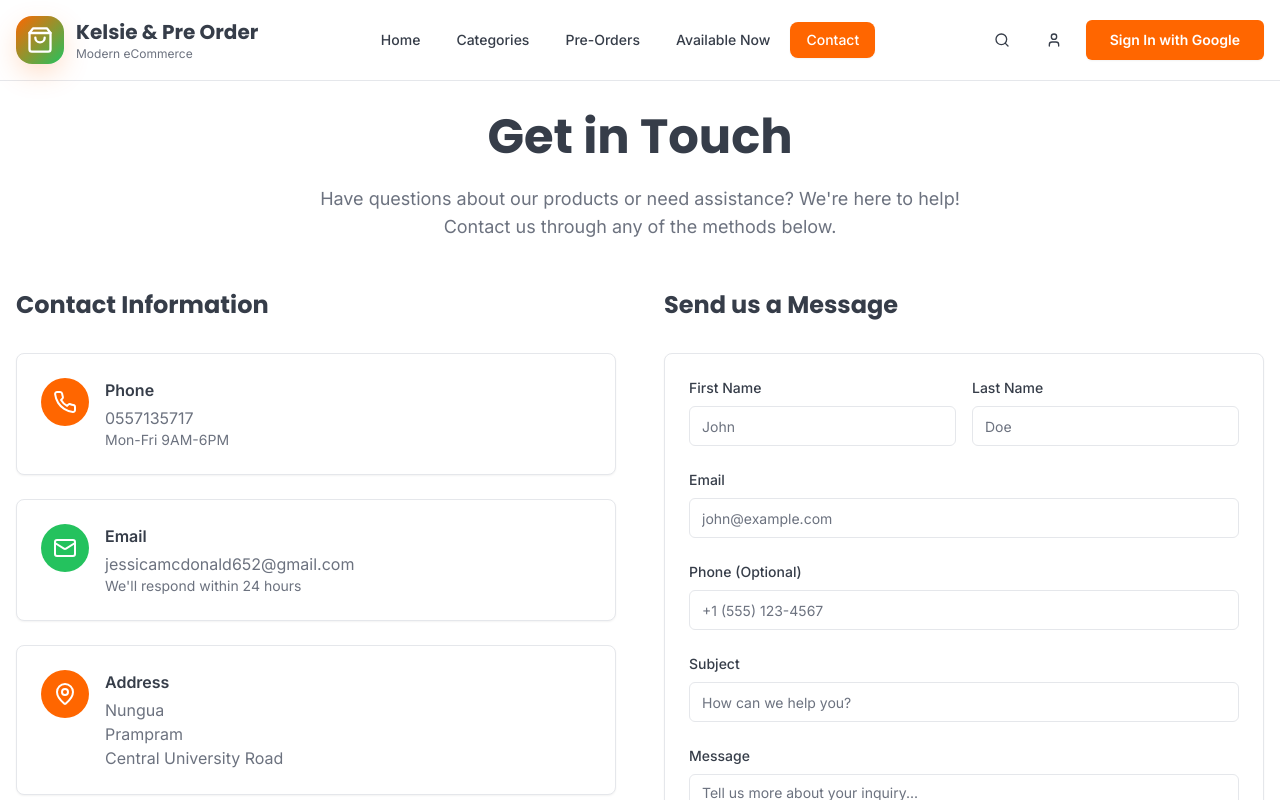
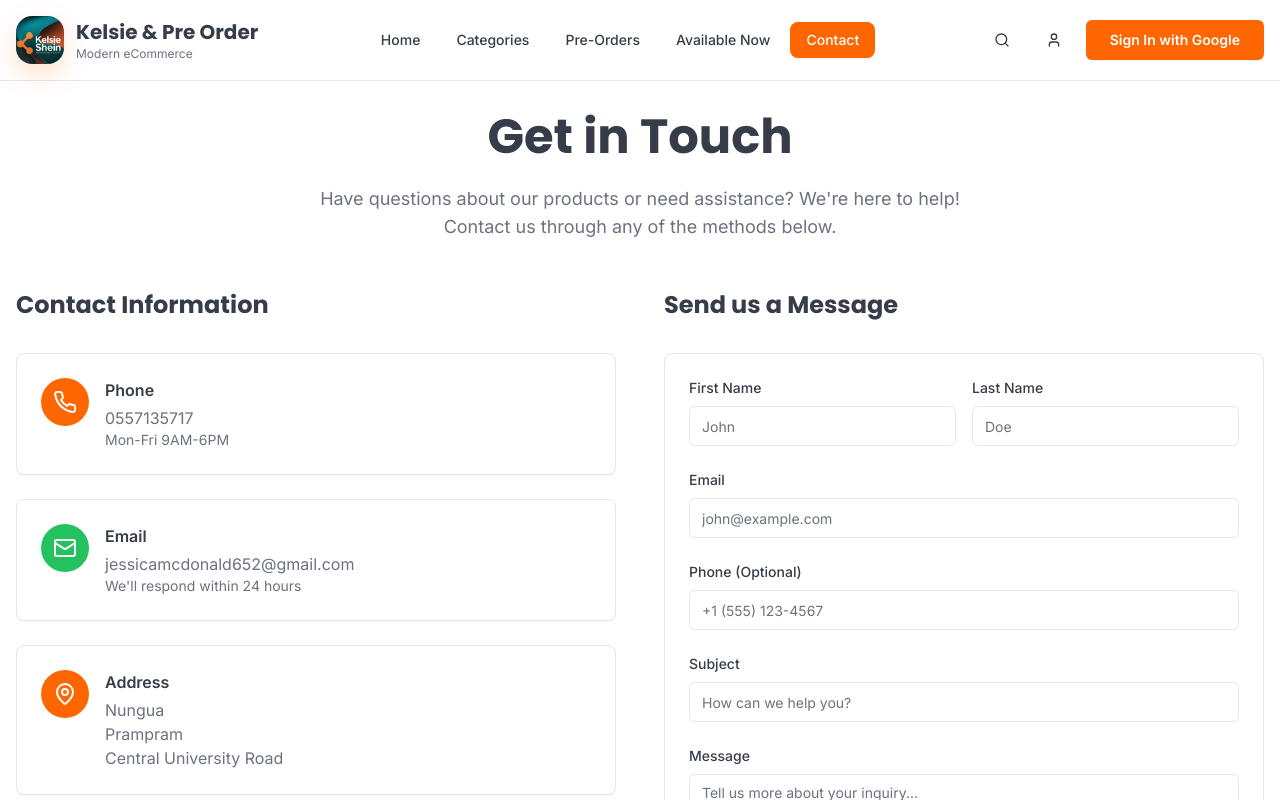
Before and after one commit to ikaydreams/kelsies-preorder-boutique, a React (Vite) app: page /contact in a window 1280 px wide. Shown: the top 800 px of the page. Built offline with nearby package versions, Linux system fonts and the light colour scheme.

Commit message:
Update Header.tsx

```diff
--- a/src/components/layout/Header.tsx
+++ b/src/components/layout/Header.tsx
@@ -21,9 +21,11 @@ const Header = () => {
         <div className="flex items-center justify-between">
           {/* Logo */}
           <Link to="/" className="flex items-center space-x-3 hover:opacity-90 transition-opacity">
-            <div className="w-12 h-12 bg-gradient-brand rounded-2xl flex items-center justify-center shadow-brand">
-              <ShoppingBag className="w-7 h-7 text-white" />
-            </div>
+            <img
+              src="/logo.jpg"
+              alt="Logo"
+              className="w-12 h-12 rounded-2xl shadow-brand object-cover"
+            />
             <div>
               <h1 className="text-xl font-display font-bold text-foreground">
                 Kelsie & Pre Order
```
